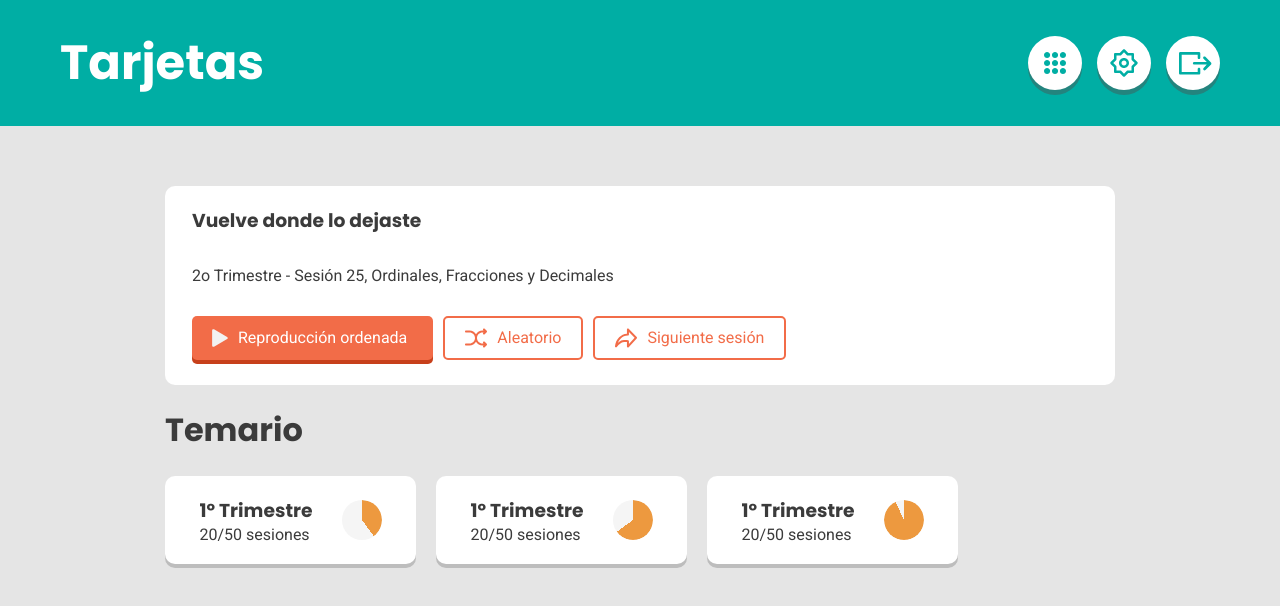
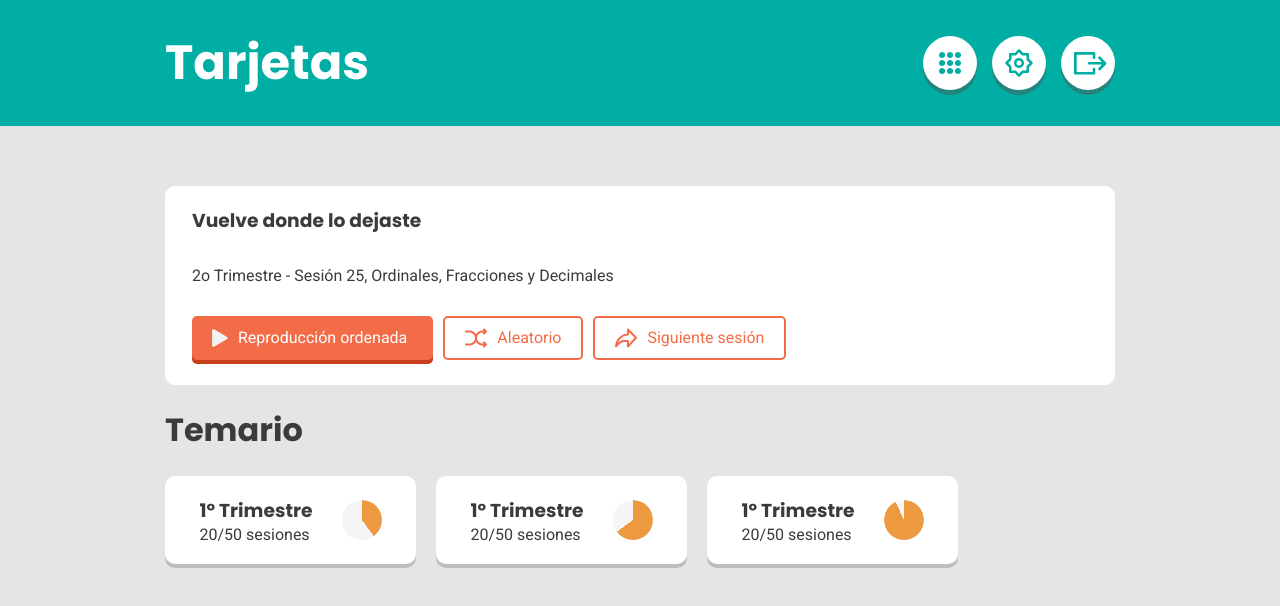
Before and after one commit to alesyt0h/courseApp, an Angular app: page / in a window 1280 px wide. Shown: the top 606 px of the page. Built offline with nearby package versions, Linux system fonts and the light colour scheme.

Commit message:
Modified header to match container width

```diff
--- a/src/app/shared/header/header.component.css
+++ b/src/app/shared/header/header.component.css
@@ -1,6 +1,9 @@
 header {
+  background-color: #00AEA4;
+}
+
+header > div{
   display: flex;
-  background-color: #00AEA4;
   justify-content: space-between;
   height: 90px;
   font-family: 'Poppins', sans-serif;
--- a/src/app/shared/header/header.component.html
+++ b/src/app/shared/header/header.component.html
@@ -1,4 +1,5 @@
 <header>
+  <div class="container">
     <h1>Tarjetas</h1>
     <div class="headerBtnGroup">
         <!-- More Btn -->
@@ -29,4 +30,5 @@
             </svg>
         </div>
     </div>
+  </div>
 </header>
```
Lines whose indentation alone changed are shown as unchanged.
